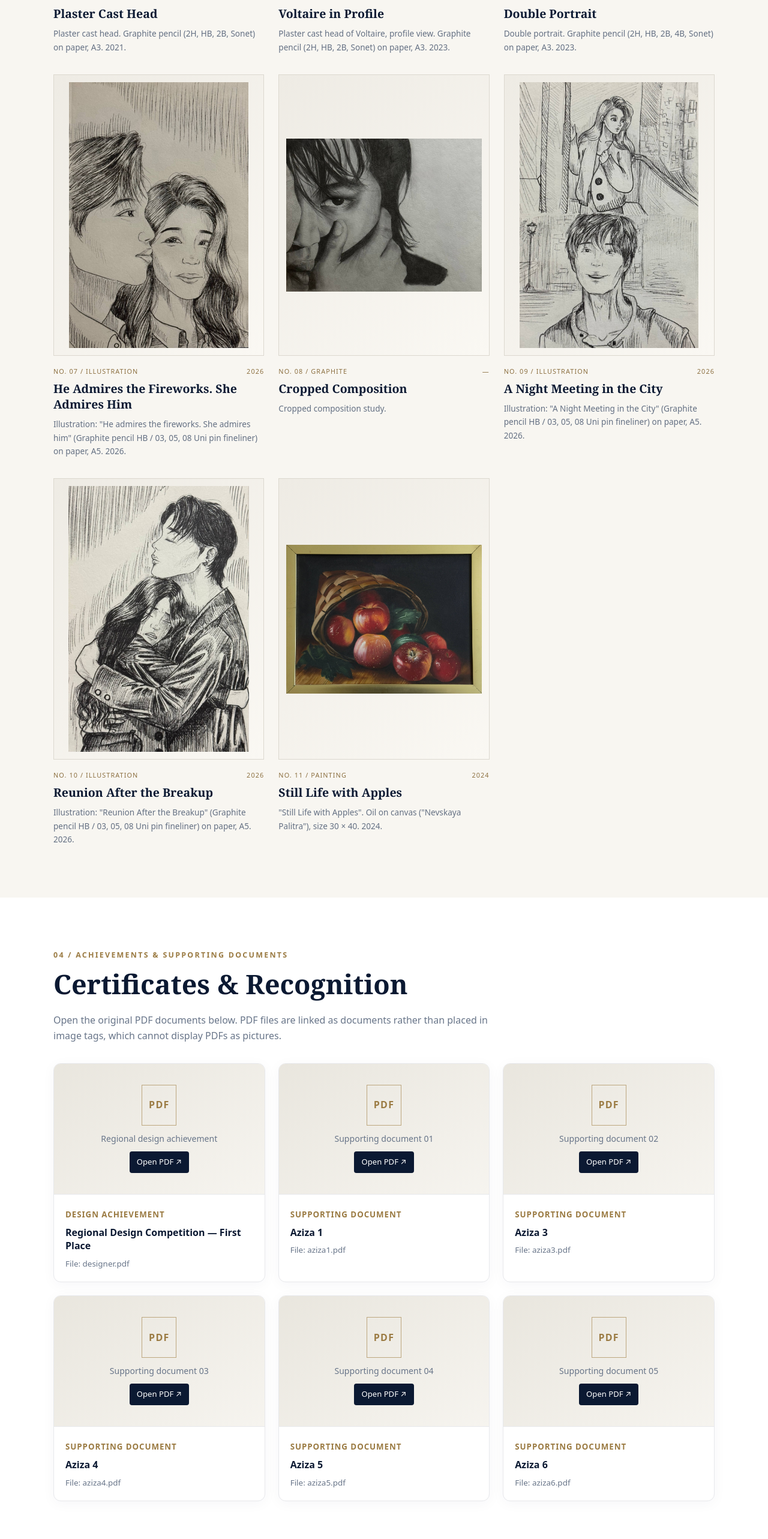
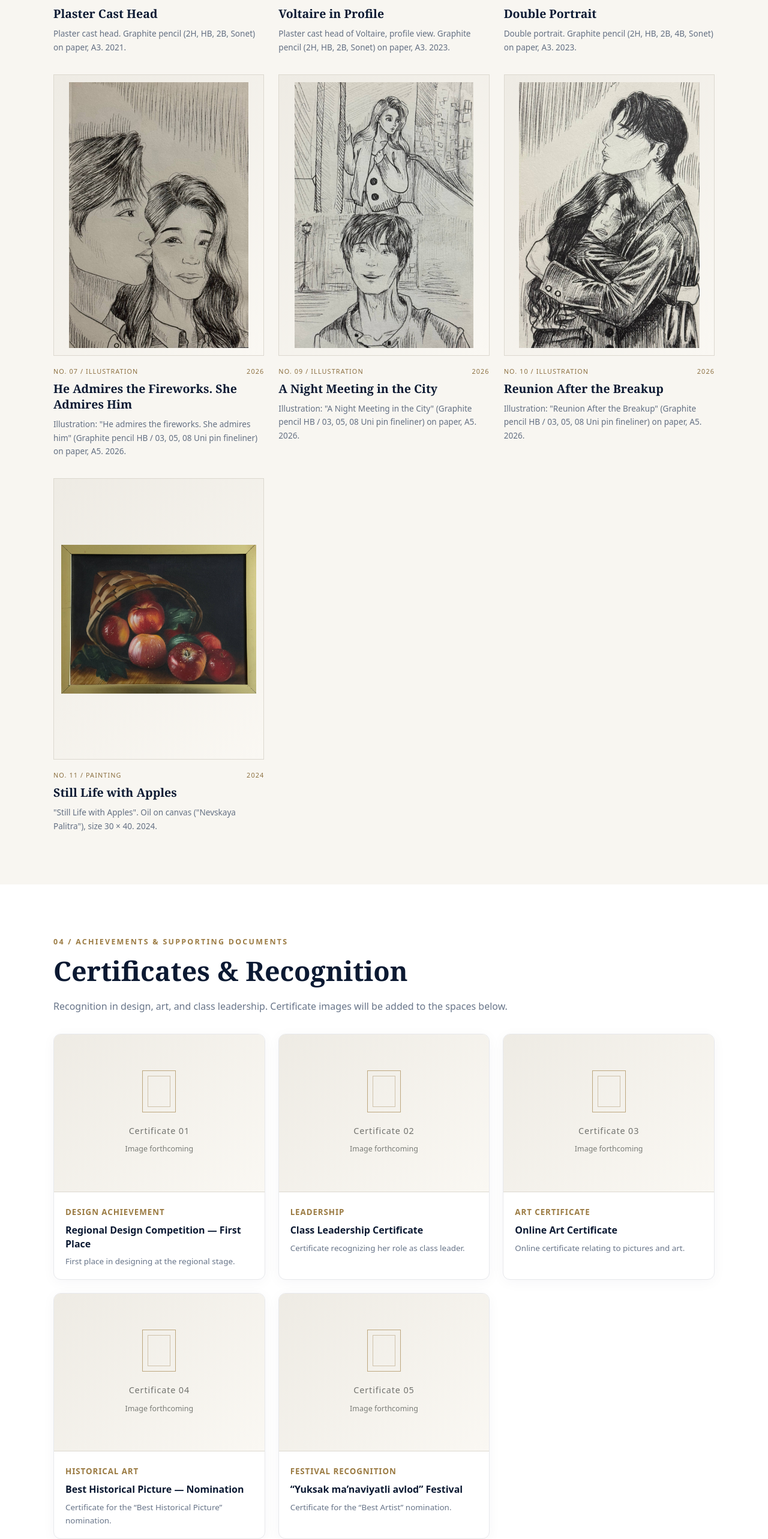
Before and after one commit to yorqinovshoxjaxon0605-del/aziza-gks, a plain HTML site: page index-2.html in a window 1280 px wide. Shown: the part 3340-5905 px from the top of the page at 60% size. Drawn offline with Linux system fonts and the light colour scheme.

Commit message:
Fix image paths and comments in index-2.html
Updated image source paths and modified comments for artwork sections.

```diff
--- a/index-2.html
+++ b/index-2.html
@@ -14,8 +14,7 @@
     section{padding:86px 0}.section-label{font-size:.78rem;text-transform:uppercase;letter-spacing:.18em;color:#9b7b43;font-weight:800}.section-title{font:700 clamp(2rem,3.5vw,3rem)/1.2 Georgia,serif;color:var(--navy);margin:10px 0 20px}.section-intro{max-width:770px;color:var(--muted);margin-bottom:32px}.about{display:grid;grid-template-columns:1.1fr .9fr;gap:44px;align-items:start}.about p{color:#526075}.fact-list{background:#fff;border:1px solid var(--border);border-radius:12px;padding:28px}.fact{padding:13px 0;border-bottom:1px solid var(--border)}.fact:last-child{border:0}.fact strong{display:block;font-size:.78rem;color:#9b7b43;text-transform:uppercase;letter-spacing:.1em}.fact span{font-weight:600;color:var(--navy)}
     .light{background:#fff}.cards{display:grid;grid-template-columns:repeat(3,1fr);gap:20px}.card{border:1px solid var(--border);background:#fff;border-radius:12px;padding:26px;box-shadow:0 8px 26px #13244108}.card h3{color:var(--navy);margin:5px 0 10px;font-size:1.15rem}.card p{color:var(--muted);font-size:.94rem;margin:0}.card .number{font:700 2rem Georgia,serif;color:#b99758}.card .tag{display:inline-block;font-size:.75rem;font-weight:700;color:#8a6f41;background:#f8f1e3;border-radius:4px;padding:4px 10px;margin-bottom:10px}
     .gallery-controls{display:flex;gap:10px;flex-wrap:wrap;margin:26px 0}.filter{padding:8px 16px;border:1px solid #d8dce1;background:#fff;color:var(--navy);border-radius:50px;cursor:pointer}.filter.active,.filter:hover{background:var(--navy);color:#fff;border-color:var(--navy)}.gallery{display:grid;grid-template-columns:repeat(3,minmax(0,1fr));gap:22px}.certificate{border:1px solid var(--border);background:#fff;border-radius:12px;overflow:hidden;box-shadow:0 4px 22px #1324410a}.cert-preview{position:relative;height:218px;background:linear-gradient(145deg,#e9e6de,#f6f4ef);display:grid;place-items:center;cursor:pointer;border:0;padding:0;width:100%;color:var(--navy)}.cert-preview img{width:100%;height:100%;object-fit:contain;display:none}.cert-placeholder{display:grid;place-items:center;text-align:center;padding:20px;color:#8b8e98}.cert-placeholder .symbol{font-size:2.2rem;color:#ba985d}.cert-info{padding:19px}.cert-info small{color:#9b7b43;letter-spacing:.07em;text-transform:uppercase;font-weight:800}.cert-info h3{font-size:1rem;margin:7px 0;color:var(--navy);line-height:1.4}.cert-info p{font-size:.84rem;color:var(--muted);margin:0}.certificate[hidden]{display:none}
-        .pdf-preview{height:218px;background:linear-gradient(145deg,#e9e6de,#f6f4ef);display:flex;flex-direction:column;align-items:center;justify-content:center;gap:10px;text-align:center;padding:18px;border-bottom:1px solid var(--border)}.pdf-preview p{margin:0;color:var(--muted);font-size:.88rem}.pdf-badge{display:grid;place-items:center;width:58px;height:68px;border:1px solid #bda77f;color:#9b7b43;font-weight:800;letter-spacing:.08em}.pdf-preview a{display:inline-block;background:var(--navy);color:#fff;border-radius:4px;padding:7px 12px;font-size:.82rem}.pdf-preview a:hover{background:var(--navy2)}
-.contact{background:var(--navy);color:#fff;text-align:center}.contact .section-title{color:#fff}.contact p{max-width:620px;margin:0 auto 26px;color:#cbd4e0}.footer{background:#081429;color:#bac5d5;text-align:center;padding:23px;font-size:.85rem}
+    .contact{background:var(--navy);color:#fff;text-align:center}.contact .section-title{color:#fff}.contact p{max-width:620px;margin:0 auto 26px;color:#cbd4e0}.footer{background:#081429;color:#bac5d5;text-align:center;padding:23px;font-size:.85rem}
     .modal{position:fixed;inset:0;z-index:100;background:#050b15ed;display:none;align-items:center;justify-content:center;padding:70px 18px 20px}.modal.open{display:flex}.modal img{max-width:100%;max-height:100%;object-fit:contain;background:white}.modal-close{position:absolute;top:17px;right:20px;color:#fff;border:1px solid #fff8;background:#1a2c46;padding:7px 16px;border-radius:6px;cursor:pointer}.modal-note{color:#fff;text-align:center}.hidden{display:none!important}
     @media(max-width:850px){.hero-grid,.about{grid-template-columns:1fr}.hero{padding:65px 0}.hero-grid{gap:35px}.portrait{max-width:270px}.cards,.gallery{grid-template-columns:repeat(2,1fr)}}
     @media(max-width:580px){.nav{align-items:flex-start;flex-direction:column;padding:15px 0;gap:10px}.navlinks{gap:15px;font-size:.78rem}.hero{padding:45px 0 60px}section{padding:62px 0}.cards,.gallery{grid-template-columns:1fr}.cert-preview{height:240px}.container{padding:0 18px}}
@@ -30,18 +29,16 @@
 <body>
 <!--
 AZIZA PORTFOLIO: SINGLE-FILE WEBSITE
-Keep index.html and the following files together in the repository's root folder.
-Artwork image files used by this page:
-  plaster head.jpg, plaster head of apollo.jpg, drapery.jpg,
-  plaster cast head.jpg, voltaire.jpg, double portrait.jpg,
-  he admires.jpg, cropped composition.jpg, a night.jpg,
-  reunion.jpg, apples.jpg
-Artist portrait: aziza_image.img
-PDF documents: designer.pdf, aziza1.pdf, aziza3.pdf, aziza4.pdf, aziza5.pdf, aziza6.pdf
-Also in the repository: aziza2.img (not assigned because its purpose is unclear from the filename)
-Keep filenames and capitalization exactly as shown in GitHub. Filenames with spaces are URL-encoded below.
-Images that fail to load leave a placeholder. If aziza_image.img is not recognized by the browser, rename it to its real image extension (for example .jpg or .png) and update the portrait src.
-Set CONTACT_EMAIL only after Aziza's contact address is confirmed.
+Keep this file named index.html. Add an images folder next to it containing:
+  aziza.jpg (portrait)
+  artwork-01.jpg ... artwork-11.jpg (in the supplied order)
+  certificate-01.jpg ... certificate-05.jpg (in the displayed order)
+If an image uses a different extension, edit its src below.
+Missing images show intentional placeholders. No images are embedded or invented.
+Set CONTACT_EMAIL in the script only after Aziza's contact address is confirmed.
+Certificate wording can be refined when the original documents are available.
+“Master artist” has NOT been interpreted as a master's degree or GKS graduate track.
+Artwork 08's pencil grade 2HB and artwork 11's dimensions without units are retained as supplied.
 -->
 <a class="skip-link" href="#main">Skip to content</a>
 <header class="topbar"><nav class="nav container" aria-label="Main navigation">
@@ -56,7 +53,7 @@ Set CONTACT_EMAIL only after Aziza's contact address is confirmed.
 <span class="pill">Artist · GKS Scholarship Candidate</span>
 <div class="actions"><a class="btn" href="#artworks">Explore My Artworks ↓</a><a class="btn btn-outline" href="#certificates">Awards &amp; Certificates ↗</a></div>
 </div><div class="portrait" aria-label="Artist portrait">
-<img src="./aziza_image.img" alt="Portrait of Jovburieva Aziza Gayrat Kizi" hidden>
+<img src="aziza_image.img" alt="Portrait of Jovburieva Aziza Gayrat Kizi" hidden>
 <div class="placeholder"><span class="symbol" aria-hidden="true">◯</span><strong>Aziza Jovburieva</strong><div>Artist portrait forthcoming</div></div>
 </div></div></section>
 <section id="about"><div class="container about"><div>
@@ -88,95 +85,111 @@ Set CONTACT_EMAIL only after Aziza's contact address is confirmed.
 <button class="filter" type="button" data-filter="graphite" aria-pressed="false">Graphite (7)</button>
 <button class="filter" type="button" data-filter="illustration" aria-pressed="false">Illustrations (3)</button>
 <button class="filter" type="button" data-filter="painting" aria-pressed="false">Painting (1)</button>
-</div><div class="art-grid"><!-- ARTWORK 01: plaster head.jpg -->
+</div><div class="art-grid"><!-- ARTWORK 01: place images/artwork-01.jpg beside this HTML's images folder; change src if using PNG/WebP. -->
 <figure class="artwork" data-category="graphite">
 <button class="media-preview" type="button" disabled aria-label="View Plaster Head of Laocoön">
-<img src="./plaster%20head.jpg" alt="Plaster Head of Laocoön" loading="lazy" decoding="async" hidden>
+<img src="./plaster head.jpg" alt="Plaster Head of Laocoön" loading="lazy" decoding="async" hidden>
 <span class="media-placeholder"><span class="frame-mark" aria-hidden="true"></span><strong>Artwork 01</strong><small>Image forthcoming</small></span>
 <span class="view-label" aria-hidden="true">View image ↗</span></button>
 <figcaption><div class="work-meta"><span>NO. 01 / graphite</span><span>2023</span></div><h3>Plaster Head of Laocoön</h3><p>Plaster head of Laocoön. Graphite pencil (2H, HB, 2B, Sonet), paper, A3. 2023.</p></figcaption></figure>
-<!-- ARTWORK 02: plaster head of apollo.jpg -->
+<!-- ARTWORK 02: place images/artwork-02.jpg beside this HTML's images folder; change src if using PNG/WebP. -->
 <figure class="artwork" data-category="graphite">
 <button class="media-preview" type="button" disabled aria-label="View Apollo’s Head">
-<img src="./plaster%20head%20of%20apollo.jpg" alt="Apollo’s Head" loading="lazy" decoding="async" hidden>
+<img src="plaster head of apollo.jpg" alt="Apollo’s Head" loading="lazy" decoding="async" hidden>
 <span class="media-placeholder"><span class="frame-mark" aria-hidden="true"></span><strong>Artwork 02</strong><small>Image forthcoming</small></span>
 <span class="view-label" aria-hidden="true">View image ↗</span></button>
 <figcaption><div class="work-meta"><span>NO. 02 / graphite</span><span>2020</span></div><h3>Apollo’s Head</h3><p>Plaster cast of Apollo&#x27;s head. Graphite pencil (2H, HB, 2B, Sonet) on paper, A3. 2020.</p></figcaption></figure>
-<!-- ARTWORK 03: drapery.jpg -->
+<!-- ARTWORK 03: place images/artwork-03.jpg beside this HTML's images folder; change src if using PNG/WebP. -->
 <figure class="artwork" data-category="graphite">
 <button class="media-preview" type="button" disabled aria-label="View Head &amp; Drapery">
-<img src="./drapery.jpg" alt="Head &amp; Drapery" loading="lazy" decoding="async" hidden>
+<img src="drapery.jpg" alt="Head &amp; Drapery" loading="lazy" decoding="async" hidden>
 <span class="media-placeholder"><span class="frame-mark" aria-hidden="true"></span><strong>Artwork 03</strong><small>Image forthcoming</small></span>
 <span class="view-label" aria-hidden="true">View image ↗</span></button>
 <figcaption><div class="work-meta"><span>NO. 03 / graphite</span><span>2020</span></div><h3>Head &amp; Drapery</h3><p>Plaster cast head, still life with drapery. Graphite pencil (2H, HB, 2B, Sonet) on paper, A3. 2020.</p></figcaption></figure>
-<!-- ARTWORK 04: plaster cast head.jpg -->
+<!-- ARTWORK 04: place images/artwork-04.jpg beside this HTML's images folder; change src if using PNG/WebP. -->
 <figure class="artwork" data-category="graphite">
 <button class="media-preview" type="button" disabled aria-label="View Plaster Cast Head">
-<img src="./plaster%20cast%20head.jpg" alt="Plaster Cast Head" loading="lazy" decoding="async" hidden>
+<img src="plaster cast head.jpg" alt="Plaster Cast Head" loading="lazy" decoding="async" hidden>
 <span class="media-placeholder"><span class="frame-mark" aria-hidden="true"></span><strong>Artwork 04</strong><small>Image forthcoming</small></span>
 <span class="view-label" aria-hidden="true">View image ↗</span></button>
 <figcaption><div class="work-meta"><span>NO. 04 / graphite</span><span>2021</span></div><h3>Plaster Cast Head</h3><p>Plaster cast head. Graphite pencil (2H, HB, 2B, Sonet) on paper, A3. 2021.</p></figcaption></figure>
-<!-- ARTWORK 05: voltaire.jpg -->
+<!-- ARTWORK 05: place images/artwork-05.jpg beside this HTML's images folder; change src if using PNG/WebP. -->
 <figure class="artwork" data-category="graphite">
 <button class="media-preview" type="button" disabled aria-label="View Voltaire in Profile">
-<img src="./voltaire.jpg" alt="Voltaire in Profile" loading="lazy" decoding="async" hidden>
+<img src="voltaire.jpg" alt="Voltaire in Profile" loading="lazy" decoding="async" hidden>
 <span class="media-placeholder"><span class="frame-mark" aria-hidden="true"></span><strong>Artwork 05</strong><small>Image forthcoming</small></span>
 <span class="view-label" aria-hidden="true">View image ↗</span></button>
 <figcaption><div class="work-meta"><span>NO. 05 / graphite</span><span>2023</span></div><h3>Voltaire in Profile</h3><p>Plaster cast head of Voltaire, profile view. Graphite pencil (2H, HB, 2B, Sonet) on paper, A3. 2023.</p></figcaption></figure>
-<!-- ARTWORK 06: double portrait.jpg -->
+<!-- ARTWORK 06: place images/artwork-06.jpg beside this HTML's images folder; change src if using PNG/WebP. -->
 <figure class="artwork" data-category="graphite">
 <button class="media-preview" type="button" disabled aria-label="View Double Portrait">
-<img src="./double%20portrait.jpg" alt="Double Portrait" loading="lazy" decoding="async" hidden>
+<img src="double portrait.jpg" alt="Double Portrait" loading="lazy" decoding="async" hidden>
 <span class="media-placeholder"><span class="frame-mark" aria-hidden="true"></span><strong>Artwork 06</strong><small>Image forthcoming</small></span>
 <span class="view-label" aria-hidden="true">View image ↗</span></button>
 <figcaption><div class="work-meta"><span>NO. 06 / graphite</span><span>2023</span></div><h3>Double Portrait</h3><p>Double portrait. Graphite pencil (2H, HB, 2B, 4B, Sonet) on paper, A3. 2023.</p></figcaption></figure>
-<!-- ARTWORK 07: he admires.jpg -->
+<!-- ARTWORK 07: place images/artwork-07.jpg beside this HTML's images folder; change src if using PNG/WebP. -->
 <figure class="artwork" data-category="illustration">
 <button class="media-preview" type="button" disabled aria-label="View He Admires the Fireworks. She Admires Him">
-<img src="./he%20admires.jpg" alt="He Admires the Fireworks. She Admires Him" loading="lazy" decoding="async" hidden>
+<img src="he admires.jpg" alt="He Admires the Fireworks. She Admires Him" loading="lazy" decoding="async" hidden>
 <span class="media-placeholder"><span class="frame-mark" aria-hidden="true"></span><strong>Artwork 07</strong><small>Image forthcoming</small></span>
 <span class="view-label" aria-hidden="true">View image ↗</span></button>
 <figcaption><div class="work-meta"><span>NO. 07 / illustration</span><span>2026</span></div><h3>He Admires the Fireworks. She Admires Him</h3><p>Illustration: &quot;He admires the fireworks. She admires him&quot; (Graphite pencil HB / 03, 05, 08 Uni pin fineliner) on paper, A5. 2026.</p></figcaption></figure>
-<!-- ARTWORK 08: cropped composition.jpg -->
-<figure class="artwork" data-category="graphite">
-<button class="media-preview" type="button" disabled aria-label="View Cropped Composition">
-<img src="./cropped%20composition.jpg" alt="Cropped Composition" loading="lazy" decoding="async" hidden>
-<span class="media-placeholder"><span class="frame-mark" aria-hidden="true"></span><strong>Artwork 08</strong><small>Image forthcoming</small></span>
-<span class="view-label" aria-hidden="true">View image ↗</span></button>
-<figcaption><div class="work-meta"><span>NO. 08 / graphite</span><span>—</span></div><h3>Cropped Composition</h3><p>Cropped composition study.</p></figcaption></figure>
+<!-- ARTWORK 08: place images/artwork-08.jpg beside this HTML's images folder; change src if using PNG/WebP. -->
 
-<!-- ARTWORK 09: a night.jpg -->
+<!-- ARTWORK 09: place images/artwork-09.jpg beside this HTML's images folder; change src if using PNG/WebP. -->
 <figure class="artwork" data-category="illustration">
 <button class="media-preview" type="button" disabled aria-label="View A Night Meeting in the City">
-<img src="./a%20night.jpg" alt="A Night Meeting in the City" loading="lazy" decoding="async" hidden>
+<img src="a night.jpg" alt="A Night Meeting in the City" loading="lazy" decoding="async" hidden>
 <span class="media-placeholder"><span class="frame-mark" aria-hidden="true"></span><strong>Artwork 09</strong><small>Image forthcoming</small></span>
 <span class="view-label" aria-hidden="true">View image ↗</span></button>
 <figcaption><div class="work-meta"><span>NO. 09 / illustration</span><span>2026</span></div><h3>A Night Meeting in the City</h3><p>Illustration: &quot;A Night Meeting in the City&quot; (Graphite pencil HB / 03, 05, 08 Uni pin fineliner) on paper, A5. 2026.</p></figcaption></figure>
-<!-- ARTWORK 10: reunion.jpg -->
+<!-- ARTWORK 10: place images/artwork-10.jpg beside this HTML's images folder; change src if using PNG/WebP. -->
 <figure class="artwork" data-category="illustration">
 <button class="media-preview" type="button" disabled aria-label="View Reunion After the Breakup">
-<img src="./reunion.jpg" alt="Reunion After the Breakup" loading="lazy" decoding="async" hidden>
+<img src="reunion.jpg" alt="Reunion After the Breakup" loading="lazy" decoding="async" hidden>
 <span class="media-placeholder"><span class="frame-mark" aria-hidden="true"></span><strong>Artwork 10</strong><small>Image forthcoming</small></span>
 <span class="view-label" aria-hidden="true">View image ↗</span></button>
 <figcaption><div class="work-meta"><span>NO. 10 / illustration</span><span>2026</span></div><h3>Reunion After the Breakup</h3><p>Illustration: &quot;Reunion After the Breakup&quot; (Graphite pencil HB / 03, 05, 08 Uni pin fineliner) on paper, A5. 2026.</p></figcaption></figure>
-<!-- ARTWORK 11: apples.jpg -->
+<!-- ARTWORK 11: place images/artwork-11.jpg beside this HTML's images folder; change src if using PNG/WebP. -->
 <figure class="artwork" data-category="painting">
 <button class="media-preview" type="button" disabled aria-label="View Still Life with Apples">
-<img src="./apples.jpg" alt="Still Life with Apples" loading="lazy" decoding="async" hidden>
+<img src="apples.jpg" alt="Still Life with Apples" loading="lazy" decoding="async" hidden>
 <span class="media-placeholder"><span class="frame-mark" aria-hidden="true"></span><strong>Artwork 11</strong><small>Image forthcoming</small></span>
 <span class="view-label" aria-hidden="true">View image ↗</span></button>
 <figcaption><div class="work-meta"><span>NO. 11 / painting</span><span>2024</span></div><h3>Still Life with Apples</h3><p>&quot;Still Life with Apples&quot;. Oil on canvas (&quot;Nevskaya Palitra&quot;), size 30 × 40. 2024.</p></figcaption></figure></div></div></section>
 <section class="light" id="certificates"><div class="container">
 <div class="section-label">04 / Achievements &amp; Supporting Documents</div><h2 class="section-title">Certificates &amp; Recognition</h2>
-<p class="section-intro">Open the original PDF documents below. PDF files are linked as documents rather than placed in image tags, which cannot display PDFs as pictures.</p>
-<div class="gallery">
-<article class="certificate"><div class="pdf-preview"><span class="pdf-badge" aria-hidden="true">PDF</span><p>Regional design achievement</p><a href="./designer.pdf" target="_blank" rel="noopener">Open PDF ↗</a></div><div class="cert-info"><small>Design achievement</small><h3>Regional Design Competition — First Place</h3><p>File: designer.pdf</p></div></article>
-<article class="certificate"><div class="pdf-preview"><span class="pdf-badge" aria-hidden="true">PDF</span><p>Supporting document 01</p><a href="./aziza1.pdf" target="_blank" rel="noopener">Open PDF ↗</a></div><div class="cert-info"><small>Supporting document</small><h3>Aziza 1</h3><p>File: aziza1.pdf</p></div></article>
-<article class="certificate"><div class="pdf-preview"><span class="pdf-badge" aria-hidden="true">PDF</span><p>Supporting document 02</p><a href="./aziza3.pdf" target="_blank" rel="noopener">Open PDF ↗</a></div><div class="cert-info"><small>Supporting document</small><h3>Aziza 3</h3><p>File: aziza3.pdf</p></div></article>
-<article class="certificate"><div class="pdf-preview"><span class="pdf-badge" aria-hidden="true">PDF</span><p>Supporting document 03</p><a href="./aziza4.pdf" target="_blank" rel="noopener">Open PDF ↗</a></div><div class="cert-info"><small>Supporting document</small><h3>Aziza 4</h3><p>File: aziza4.pdf</p></div></article>
-<article class="certificate"><div class="pdf-preview"><span class="pdf-badge" aria-hidden="true">PDF</span><p>Supporting document 04</p><a href="./aziza5.pdf" target="_blank" rel="noopener">Open PDF ↗</a></div><div class="cert-info"><small>Supporting document</small><h3>Aziza 5</h3><p>File: aziza5.pdf</p></div></article>
-<article class="certificate"><div class="pdf-preview"><span class="pdf-badge" aria-hidden="true">PDF</span><p>Supporting document 05</p><a href="./aziza6.pdf" target="_blank" rel="noopener">Open PDF ↗</a></div><div class="cert-info"><small>Supporting document</small><h3>Aziza 6</h3><p>File: aziza6.pdf</p></div></article>
-</div></div></section>
+<p class="section-intro">Recognition in design, art, and class leadership. Certificate images will be added to the spaces below.</p>
+<div class="gallery"><article class="certificate">
+<button class="media-preview" type="button" disabled aria-label="View Regional Design Competition — First Place">
+<img src="designer.pdf" alt="Regional Design Competition — First Place" loading="lazy" decoding="async" hidden>
+<span class="media-placeholder"><span class="frame-mark" aria-hidden="true"></span><strong>Certificate 01</strong><small>Image forthcoming</small></span>
+<span class="view-label" aria-hidden="true">View image ↗</span></button>
+<div class="cert-info"><small>Design achievement</small><h3>Regional Design Competition — First Place</h3><p>First place in designing at the regional stage.</p></div></article>
+<article class="certificate">
+<button class="media-preview" type="button" disabled aria-label="View Class Leadership Certificate">
+<img src="images/certificate-02.jpg" alt="Class Leadership Certificate" loading="lazy" decoding="async" hidden>
+<span class="media-placeholder"><span class="frame-mark" aria-hidden="true"></span><strong>Certificate 02</strong><small>Image forthcoming</small></span>
+<span class="view-label" aria-hidden="true">View image ↗</span></button>
+<div class="cert-info"><small>Leadership</small><h3>Class Leadership Certificate</h3><p>Certificate recognizing her role as class leader.</p></div></article>
+<article class="certificate">
+<button class="media-preview" type="button" disabled aria-label="View Online Art Certificate">
+<img src="images/certificate-03.jpg" alt="Online Art Certificate" loading="lazy" decoding="async" hidden>
+<span class="media-placeholder"><span class="frame-mark" aria-hidden="true"></span><strong>Certificate 03</strong><small>Image forthcoming</small></span>
+<span class="view-label" aria-hidden="true">View image ↗</span></button>
+<div class="cert-info"><small>Art certificate</small><h3>Online Art Certificate</h3><p>Online certificate relating to pictures and art.</p></div></article>
+<article class="certificate">
+<button class="media-preview" type="button" disabled aria-label="View Best Historical Picture — Nomination">
+<img src="images/certificate-04.jpg" alt="Best Historical Picture — Nomination" loading="lazy" decoding="async" hidden>
+<span class="media-placeholder"><span class="frame-mark" aria-hidden="true"></span><strong>Certificate 04</strong><small>Image forthcoming</small></span>
+<span class="view-label" aria-hidden="true">View image ↗</span></button>
+<div class="cert-info"><small>Historical art</small><h3>Best Historical Picture — Nomination</h3><p>Certificate for the “Best Historical Picture” nomination.</p></div></article>
+<article class="certificate">
+<button class="media-preview" type="button" disabled aria-label="View “Yuksak ma’naviyatli avlod” Festival">
+<img src="images/certificate-05.jpg" alt="“Yuksak ma’naviyatli avlod” Festival" loading="lazy" decoding="async" hidden>
+<span class="media-placeholder"><span class="frame-mark" aria-hidden="true"></span><strong>Certificate 05</strong><small>Image forthcoming</small></span>
+<span class="view-label" aria-hidden="true">View image ↗</span></button>
+<div class="cert-info"><small>Festival recognition</small><h3>“Yuksak ma’naviyatli avlod” Festival</h3><p>Certificate for the “Best Artist” nomination.</p></div></article></div></div></section>
 <section class="contact" id="contact"><div class="container">
 <div class="section-label">05 / Get in Touch</div><h2 class="section-title">Let’s Connect</h2>
 <p>Thank you for exploring my art portfolio. For inquiries about my artwork or GKS application, please use the contact details when available below.</p>
@@ -228,7 +241,7 @@ viewer.addEventListener('close', () => {
 });
 
 // Missing files keep placeholders; available images enable the full-size viewer.
-document.querySelectorAll('.artwork .media-preview').forEach(button => {
+document.querySelectorAll('.media-preview').forEach(button => {
   const image = button.querySelector('img');
   const placeholder = button.querySelector('.media-placeholder');
   const update = () => {
```
